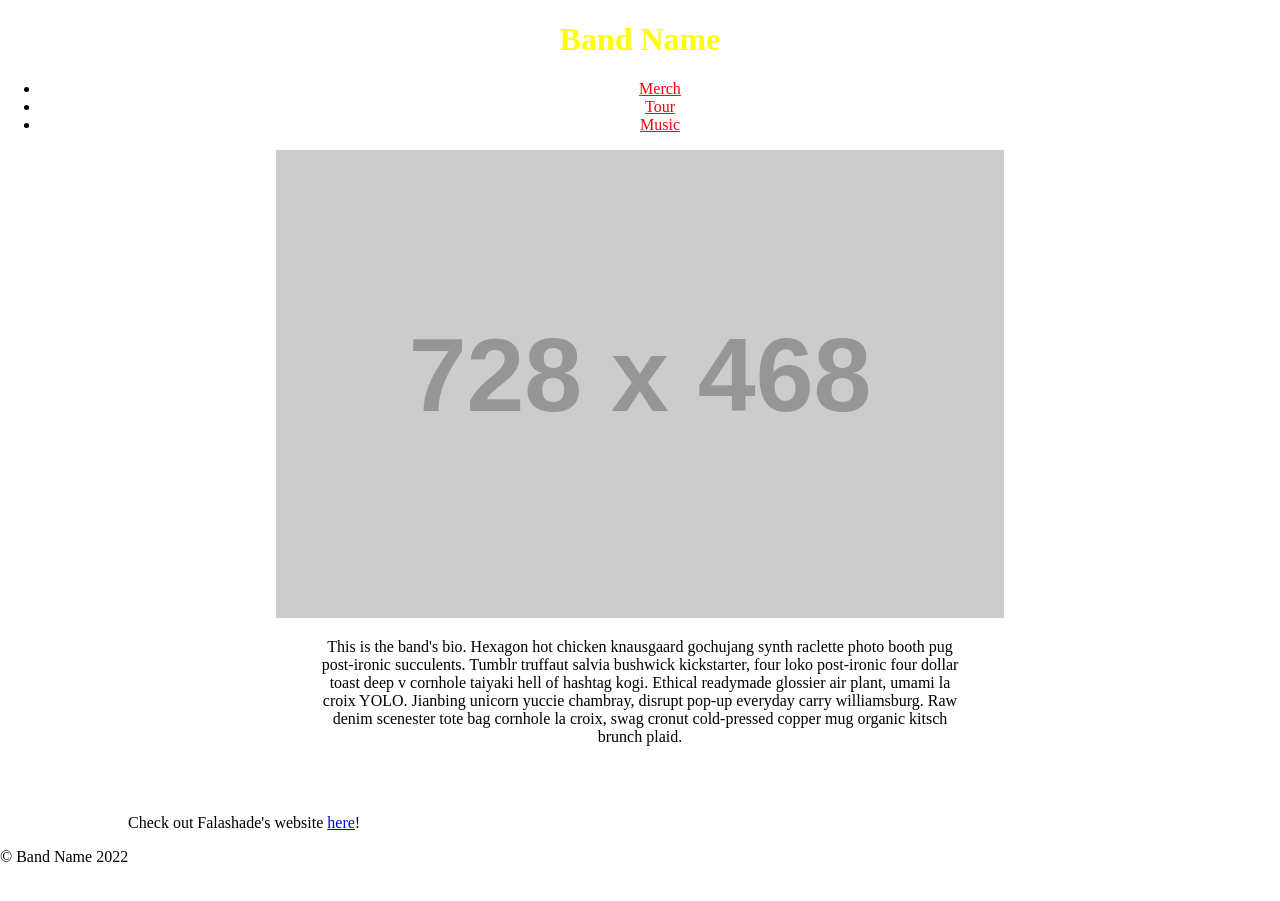
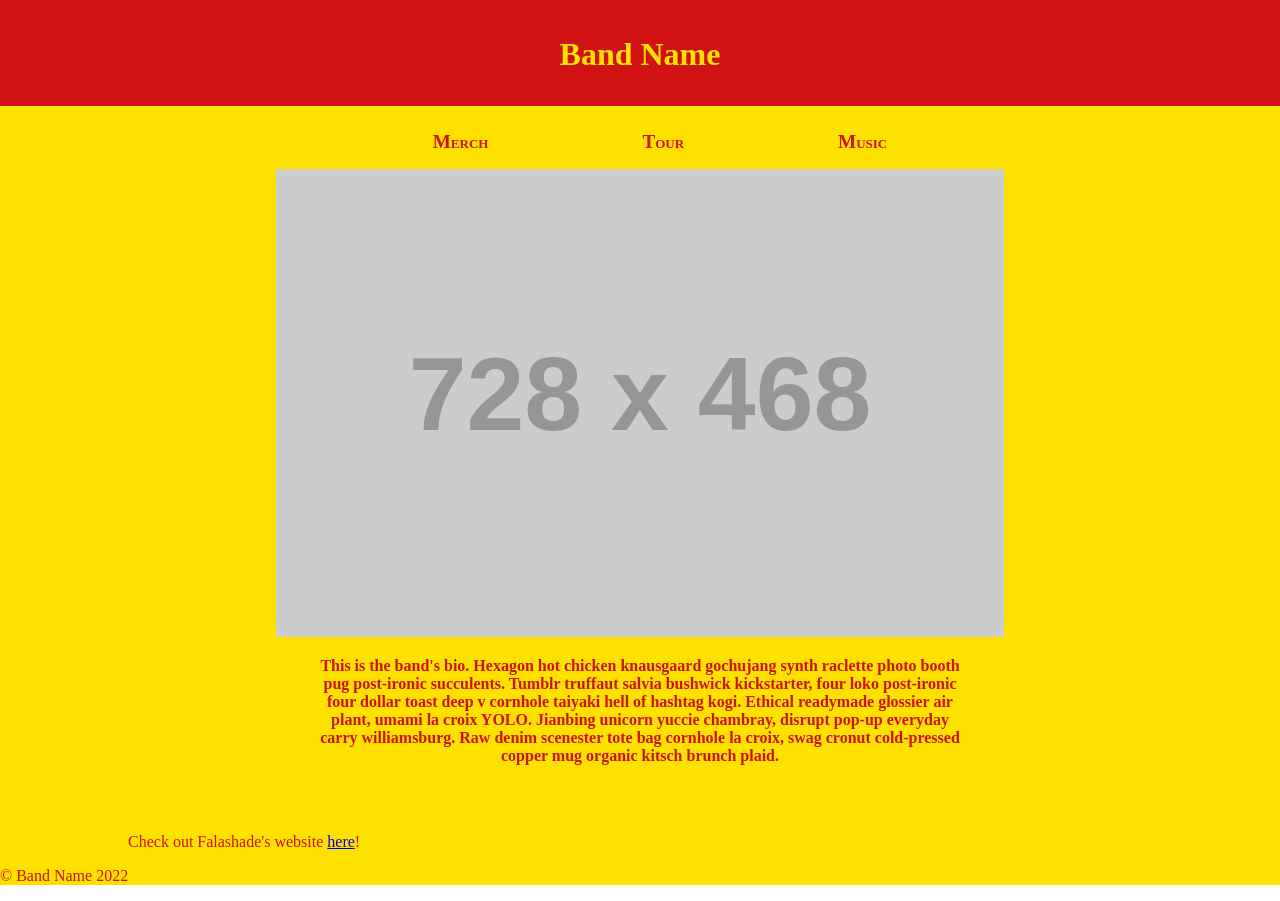
Before and after one commit to Scottie-Houghton/102-band-website, a plain HTML site: page index.html in a window 1280 px wide. Drawn offline with Linux system fonts and the light colour scheme; placeholder pictures from the web are drawn by us.

Commit message:
Committing the rest of my CSS for Lab 05, so I can push it to the remote repo.

```diff
--- a/index.html
+++ b/index.html
@@ -28,10 +28,10 @@
                 </div>
                 <p id="bio">This is the band's bio. Hexagon hot chicken knausgaard gochujang synth raclette photo booth pug post-ironic succulents. Tumblr truffaut salvia bushwick kickstarter, four loko post-ironic four dollar toast deep v cornhole taiyaki hell of hashtag kogi. Ethical readymade glossier air plant, umami la croix YOLO. Jianbing unicorn yuccie chambray, disrupt pop-up everyday carry williamsburg. Raw denim scenester tote bag cornhole la croix, swag cronut cold-pressed copper mug organic kitsch brunch plaid.</p>
                 <br /><br />
-                <p style="margin-left: 10%;">Check out Falashade's website <a href="https://falashadegreene.github.io/Lab-4/">here</a>!</p>
+                <p style="margin-left: 10%;color: rgb(208, 18, 18);">Check out Falashade's website <a href="https://falashadegreene.github.io/Lab-4/">here</a>!</p>
             </section>
             <footer>
-                <p>&copy; Band Name 2022</p>
+                <p style="color: rgb(208, 18, 18);">&copy; Band Name 2022</p>
             </footer>
         </main>
     </body>
--- a/styles.css
+++ b/styles.css
@@ -4,24 +4,44 @@ body {
 }
 
 header {
-
+    padding-top: 15px;
+    padding-bottom: 15px;
+    margin-bottom: -20px;
+    background-color: rgb(208, 18, 18);
 }
 
 h1 {
     text-align: center;
-    color: yellow;
+    color: rgb(255, 225, 0);
+}
+main {
+    margin-top: -20px;
+    background-color: rgb(255, 225, 0);
 }
 
 nav {
     text-align: center;
 }
 
+nav li {
+    display: inline-block;
+    padding-top: 25px;
+    padding-left: 75px;
+    padding-right: 75px;
+}
+
 nav ul li a {
-    color:red
+    color:rgb(208, 18, 18);
+    font-weight: bolder;
+    font-size: larger;
+    text-decoration: none;
+    font-variant: small-caps;
 }
 
 #bio {
     text-align: center;
     margin-left: 25%;
     margin-right: 25%;
+    color: rgb(208, 18, 18);
+    font-weight: bold;
 }
```
